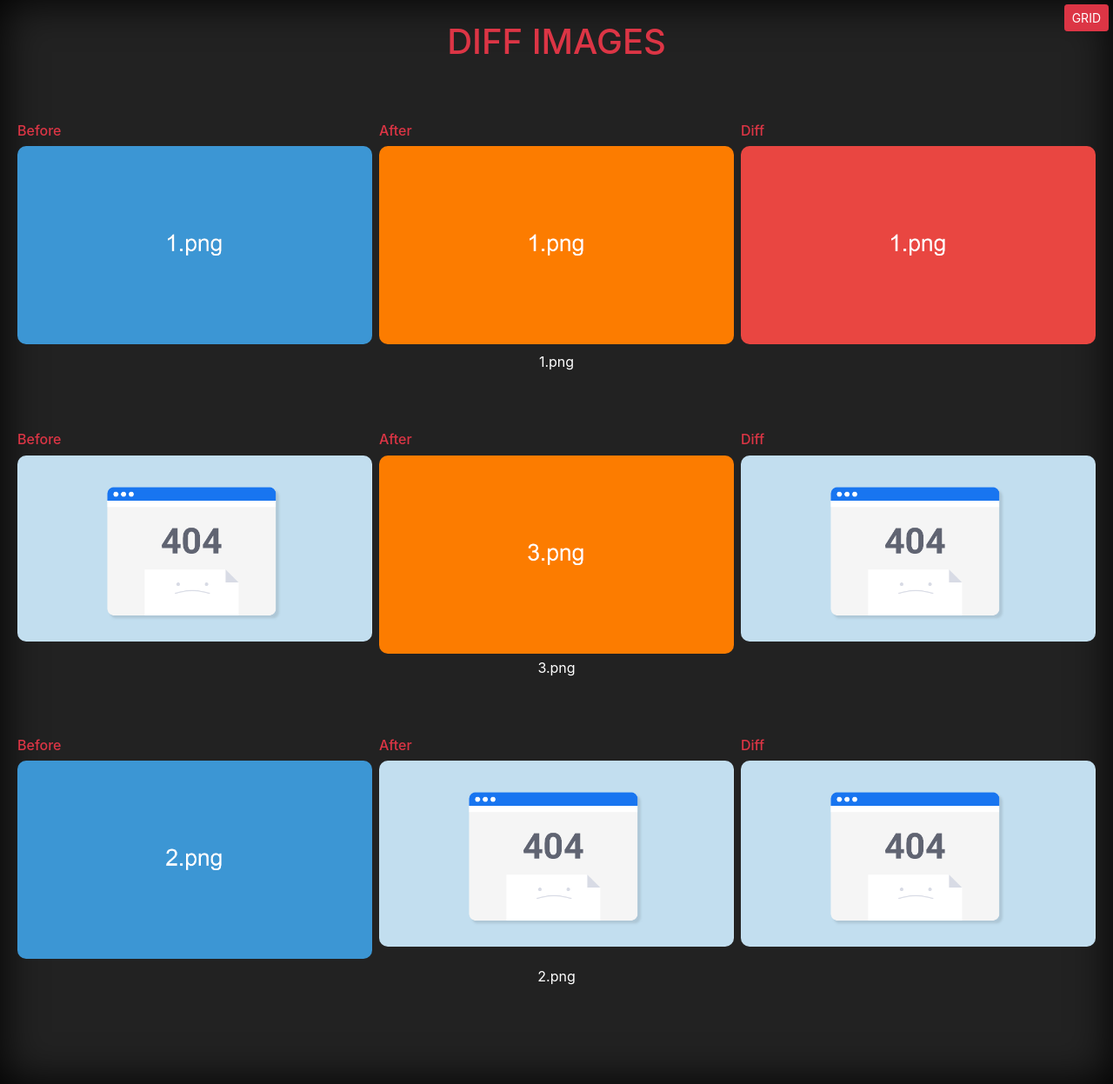
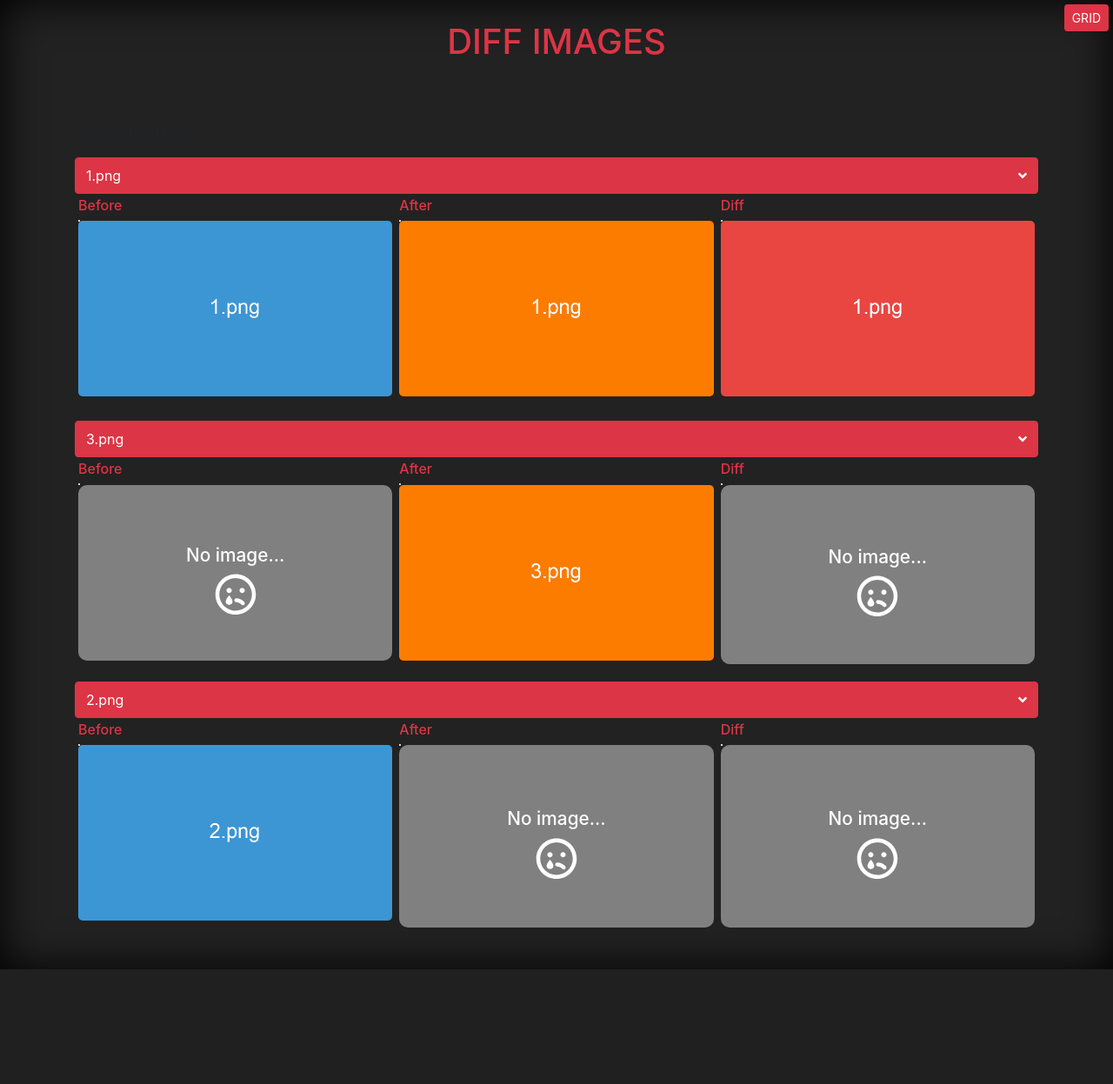
Before and after one commit to thiagofranchin/image-diff, a PHP site: page / in a window 1280 px wide. Shown: the whole page at 87% size. After the commit the page ends 1115 px from the top, so only its background shows below. Run offline with PHP 8.4, Linux system fonts and the light colour scheme; some libraries are stand-ins or nearby versions.

Commit message:
Zoom image, Acordion

```diff
--- a/compare.php
+++ b/compare.php
@@ -5,17 +5,17 @@ function compare(){
   $after = array();
   $diff = array();
 
-    foreach(glob('images/2_after/*.*') as $pathA){
+  foreach(glob('images/after/*.*') as $pathA){
     $pathEx = explode('/', $pathA);
     array_push($after,$pathEx[2]);
   }
 
-    foreach(glob('images/1_before/*.*') as $pathB){
+  foreach(glob('images/before/*.*') as $pathB){
     $pathEx = explode('/', $pathB);
     array_push($before,$pathEx[2]);
   }
 
-    foreach(glob('images/3_diff/*.*') as $pathD){
+  foreach(glob('images/diff/*.*') as $pathD){
     $pathEx = explode('/', $pathD);
     array_push($diff,$pathEx[2]);
   }
--- a/css/style.min.css
+++ b/css/style.min.css
@@ -1 +1 @@
-body{background:#222222}img{border-radius:10px}body{-moz-box-shadow:inset 0 0 50px #000000;-webkit-box-shadow:inset 0 0 50px #000000;box-shadow:inset 0 0 50px #000000}#load-grid{position:fixed;top:5px;right:5px;z-index:1}
+body{background:#222222;-moz-box-shadow:inset 0 0 50px #000000;-webkit-box-shadow:inset 0 0 50px #000000;box-shadow:inset 0 0 50px #000000}.bar-title-image{margin-top:20px}#load-grid{position:fixed;right:5px;top:5px;z-index:1}.box{min-height:180px}.box img{border-radius:5px}.name-image{margin-bottom:0}.no-image{background:gray;height:calc(100% - 23px);width:100%;border-radius:10px}@media (max-width: 767.98px){.no-image{height:85%}}.no-image span{color:white;font-size:1.3rem;font-weight:500;left:50%;position:absolute;top:50%;transform:translate(-50%, -65%)}@media (max-width: 767.98px){.no-image span{top:40%}}.no-image svg.fa-sad-tear{color:white;font-size:3rem;left:50%;position:relative;top:60%;transform:translate(-50%, -40%)}*{box-sizing:border-box}.img-zoom-container{position:relative}.img-zoom-lens{position:absolute;width:40px;height:40px}.img-zoom-result{border:1px solid #d4d4d4;position:absolute;top:0;margin-top:30px;pointer-events:none}
--- a/index.php
+++ b/index.php
@@ -9,13 +9,14 @@ $recursive = compare();
     <meta charset="utf-8">
     <meta name="viewport" content="width=device-width, initial-scale=1, shrink-to-fit=no">
     <link rel="stylesheet" href="https://stackpath.bootstrapcdn.com/bootstrap/4.1.3/css/bootstrap.min.css" integrity="sha384-MCw98/SFnGE8fJT3GXwEOngsV7Zt27NXFoaoApmYm81iuXoPkFOJwJ8ERdknLPMO" crossorigin="anonymous">
+    <link rel="stylesheet" href="https://cdnjs.cloudflare.com/ajax/libs/font-awesome/5.11.2/css/all.min.css">
     <link rel="stylesheet" href="css/style.min.css">
 
     <title>Diff Img</title>
 
   </head>
   <body>
-    <div class="container-fluid" id="grid">
+    <div class="container" id="grid">
 
       <div class="row py-3">
         <div class="col-12">
@@ -28,57 +29,79 @@ $recursive = compare();
         </div>
       </div>
 
-      <div class="row px-3 pb-5" id="content-images">
+        <div class="accordion px-3 pb-5" id="accordionImagesDiff">content-images
         <?php
         foreach($recursive as $key => $obj) {
         ?>
-
-        <div class="col-6 col-md-4 mb-1 p-1">
-          <h6 class="text-danger">Before</h6>
-          <img src="<?php
-            if (file_exists('images/1_before/'.$obj)) {
-                echo "images/1_before/" .$obj;
-            }else{
-              echo 'images/404.png';
-            }
-          ?>" class="img-fluid">
+        <div class="row">
+          <div class="col-12 py-2 btn-danger btn text-left bar-title-image" type="button" data-toggle="collapse" data-target="#collapse<?php echo $key; ?>" aria-expanded="true" aria-controls="collapse<?php echo $key; ?>">
+            <p class="text-white name-image d-flex justify-content-between"><?php echo $obj; ?> <i class="fas fa-angle-down mt-1"></i></p>
+          </div>
         </div>
 
-        <div class="col-6 col-md-4 p-1">
-          <h6 class="text-danger">After</h6>
-          <img src="<?php
-          if (file_exists('images/2_after/'.$obj)) {
-            echo "images/2_after/".$obj;
-          }else{
-            echo "images/404.png";
+        <div id="collapse<?php echo $key; ?>" class="collapse show row" aria-labelledby="headingOne" data-parent="#accordionImagesDiff">
+          <!-- Before -->
+          <div class="col-md-4 mb-1 p-1 box">
+            <h6 class="text-danger">Before </h6>
+            <?php
+            if (file_exists('images/before/'.$obj)) {
+              echo '<img src="images/before/' .$obj.'" class="img-fluid" id="before-img-'.$key.'">';
             }
-          ?>" class="img-fluid">
+            else {
+              echo '<div class="no-image">
+                      <span>No image...</span>
+                      <i class="far fa-sad-tear"></i>
+                    </div>';
+            }
+            ?>
+            <div id="before-result-<? echo $key ?>" class="img-zoom-result"></div>
           </div>
 
-        <div class="col-12 col-md-4 p-1">
-          <h6 class="text-danger">Diff</h6>
-          <img src="<?php
-           if (file_exists('images/3_diff/'.$obj)) {
-            echo "images/3_diff/".$obj;
-          }else{
-            echo "images/404.png";
+          <!-- After -->
+          <div class="col-md-4 p-1 box img-zoom-container">
+            <h6 class="text-danger">After</h6>
+            <?php
+            if (file_exists('images/after/'.$obj)) {
+              echo '<img src="images/after/' .$obj.'" class="img-fluid" id="after-img-'.$key.'">';
             }
-          ?>" class="img-fluid">
+            else {
+              echo '<div class="no-image">
+                      <span>No image...</span>
+                      <i class="far fa-sad-tear"></i>
+                    </div>';
+            }
+            ?>
+            <div id="after-result-<? echo $key ?>" class="img-zoom-result"></div>
           </div>
 
-        <div class="col-12 mb-5">
-          <p class="text-white text-center"><?php echo $obj; ?></p>
+          <!-- Diff -->
+          <div class="col-md-4 p-1 box">
+            <h6 class="text-danger">Diff</h6>
+            <?php
+            if (file_exists('images/diff/'.$obj)) {
+              echo '<img src="images/diff/' .$obj.'" class="img-fluid" id="diff-img-'.$key.'">';
+            }
+            else {
+              echo '<div class="no-image">
+                      <span>No image...</span>
+                      <i class="far fa-sad-tear"></i>
+                    </div>';
+            }
+            ?>
+            <div id="diff-result-<? echo $key ?>" class="img-zoom-result"></div>
           </div>
-
+        </div>
         <?php
         }
         ?>
+
       </div>
     </div>
 
     <script src="https://code.jquery.com/jquery-3.4.1.min.js" integrity="sha256-CSXorXvZcTkaix6Yvo6HppcZGetbYMGWSFlBw8HfCJo=" crossorigin="anonymous"></script>
     <script src="https://cdnjs.cloudflare.com/ajax/libs/popper.js/1.14.3/umd/popper.min.js" integrity="sha384-ZMP7rVo3mIykV+2+9J3UJ46jBk0WLaUAdn689aCwoqbBJiSnjAK/l8WvCWPIPm49" crossorigin="anonymous"></script>
     <script src="https://stackpath.bootstrapcdn.com/bootstrap/4.1.3/js/bootstrap.min.js" integrity="sha384-ChfqqxuZUCnJSK3+MXmPNIyE6ZbWh2IMqE241rYiqJxyMiZ6OW/JmZQ5stwEULTy" crossorigin="anonymous"></script>
+    <script src="https://cdnjs.cloudflare.com/ajax/libs/font-awesome/5.11.2/js/all.min.js"></script>
     <script src="javascript/app.js"></script>
   </body>
 </html>
--- a/javascript/app.js
+++ b/javascript/app.js
@@ -1,6 +1,86 @@
 $( document ).ready(function() {
 
   $('#load-grid').click(function() {
+    $('#grid').toggleClass( "container-fluid" );
     $('#grid').toggleClass( "container" );
   });
 });
+
+// Zoom Image
+function imageZoom(imgID, resultID) {
+  var img, lens, result, cx, cy;
+  img = document.getElementById(imgID);
+  result = document.getElementById(resultID);
+  /* Create lens: */
+  lens = document.createElement("DIV");
+  lens.setAttribute("class", "img-zoom-lens");
+  /* Insert lens: */
+  img.parentElement.insertBefore(lens, img);
+  /* Calculate the ratio between result DIV and lens: */
+  cx = result.offsetWidth / lens.offsetWidth;
+  cy = result.offsetHeight / lens.offsetHeight;
+  /* Set background properties for the result DIV */
+  result.style.backgroundImage = "url('" + img.src + "')";
+  result.style.backgroundSize = (img.width * cx) + "px " + (img.height * cy) + "px";
+  /* Execute a function when someone moves the cursor over the image, or the lens: */
+  lens.addEventListener("mousemove", moveLens);
+  img.addEventListener("mousemove", moveLens);
+  /* And also for touch screens: */
+  lens.addEventListener("touchmove", moveLens);
+  img.addEventListener("touchmove", moveLens);
+  function moveLens(e) {
+    var pos, x, y;
+    /* Prevent any other actions that may occur when moving over the image */
+    e.preventDefault();
+    /* Get the cursor's x and y positions: */
+    pos = getCursorPos(e);
+    /* Calculate the position of the lens: */
+    x = pos.x - (lens.offsetWidth / 2);
+    y = pos.y - (lens.offsetHeight / 2);
+    /* Prevent the lens from being positioned outside the image: */
+    if (x > img.width - lens.offsetWidth) {x = img.width - lens.offsetWidth;}
+    if (x < 0) {x = 0;}
+    if (y > img.height - lens.offsetHeight) {y = img.height - lens.offsetHeight;}
+    if (y < 0) {y = 0;}
+    /* Set the position of the lens: */
+    lens.style.left = x + "px";
+    lens.style.top = y + "px";
+    /* Display what the lens "sees": */
+    result.style.backgroundPosition = "-" + (x * cx) + "px -" + (y * cy) + "px";
+  }
+  function getCursorPos(e) {
+    var a, x = 0, y = 0;
+    e = e || window.event;
+    /* Get the x and y positions of the image: */
+    a = img.getBoundingClientRect();
+    /* Calculate the cursor's x and y coordinates, relative to the image: */
+    x = e.pageX - a.left;
+    y = e.pageY - a.top;
+    /* Consider any page scrolling: */
+    x = x - window.pageXOffset;
+    y = y - window.pageYOffset;
+    return {x : x, y : y};
+  }
+}
+
+$('img').hover(function() {
+  $('.img-zoom-lens').remove()
+  let imgID = $(this).attr('id')
+  let resultImgID = $('#'+imgID + '~ div').attr('id')
+  $('#'+resultImgID).show();
+
+  let width = document.getElementById(imgID).width
+  let height = document.getElementById(imgID).height
+
+  $('#'+resultImgID).css({
+    'width': width,
+    'height': height
+  })
+
+  imageZoom(imgID, resultImgID);
+}, function() {
+  let imgID = $(this).attr('id')
+  let resultImgID = $('#'+imgID + '~ div').attr('id')
+
+  $('#'+resultImgID).hide();
+})
--- a/src/scss/style.scss
+++ b/src/scss/style.scss
@@ -1,21 +1,84 @@
 body {
   background: #222222;
-
-}
-
-img {
-  border-radius: 10px;
-}
-
-body {
   -moz-box-shadow:    inset 0 0 50px #000000;
   -webkit-box-shadow: inset 0 0 50px #000000;
   box-shadow:         inset 0 0 50px #000000;
 }
 
+.bar-title-image {
+  margin-top: 20px;
+}
+
 #load-grid {
   position: fixed;
+  right: 5px;
   top: 5px;
-  right: 5px;
   z-index: 1;
 }
+
+.box {
+  min-height: 180px;
+
+  img {
+    border-radius: 5px;
+  }
+}
+
+.name-image {
+  margin-bottom: 0;
+}
+
+.no-image {
+  background: gray;
+  height: calc(100% - 23px);
+  width: 100%;
+  border-radius: 10px;
+
+  @media (max-width: 767.98px) {
+    height: 85%;
+  }
+
+  span {
+  color: white;
+  font-size: 1.3rem;
+  font-weight: 500;
+  left: 50%;
+  position: absolute;
+  top: 50%;
+  transform: translate(-50%,-65%);
+
+    @media (max-width: 767.98px) {
+      top: 40%;
+    }
+  }
+
+  svg.fa-sad-tear {
+    color: white;
+    font-size: 3rem;
+    left: 50%;
+    position: relative;
+    top: 60%;
+    transform: translate(-50%,-40%);
+  }
+}
+
+// Zoom Lens
+* {box-sizing: border-box;}
+
+.img-zoom-container {
+  position: relative;
+}
+
+.img-zoom-lens {
+  position: absolute;
+  width: 40px;
+  height: 40px;
+}
+
+.img-zoom-result {
+  border: 1px solid #d4d4d4;
+  position: absolute;
+  top: 0;
+  margin-top: 30px;
+  pointer-events: none;
+}
```
Also changed, not shown: README.md, images/after/1.png (renamed from images/2_after/1.png), images/after/3.png (renamed from images/2_after/3.png), images/after/4.png (renamed from images/2_after/4.png), images/before/1.png (renamed from images/1_before/1.png), images/before/2.png (renamed from images/1_before/2.png), images/before/4.png (renamed from images/1_before/4.png), images/diff/1.png (renamed from images/3_diff/1.png). Lines whose indentation alone changed are shown as unchanged.
